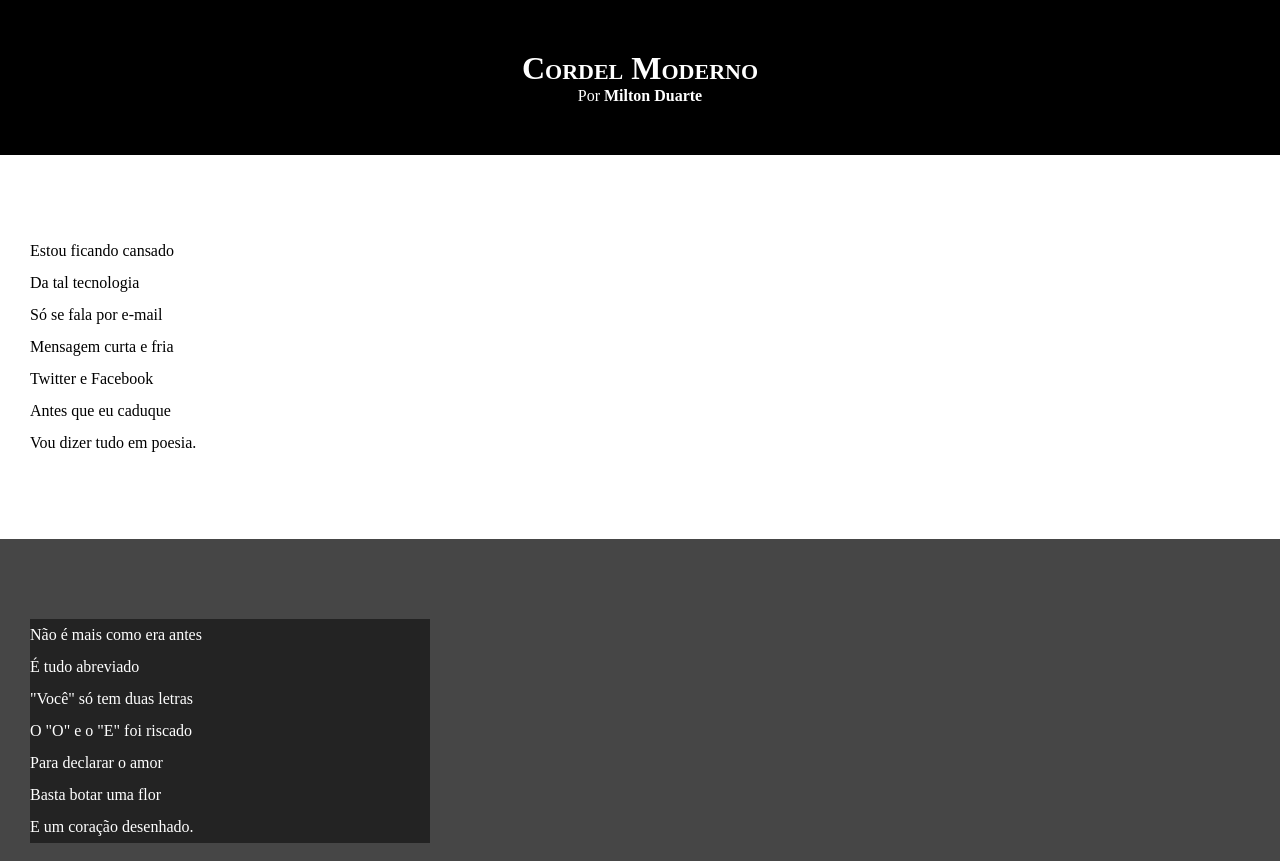
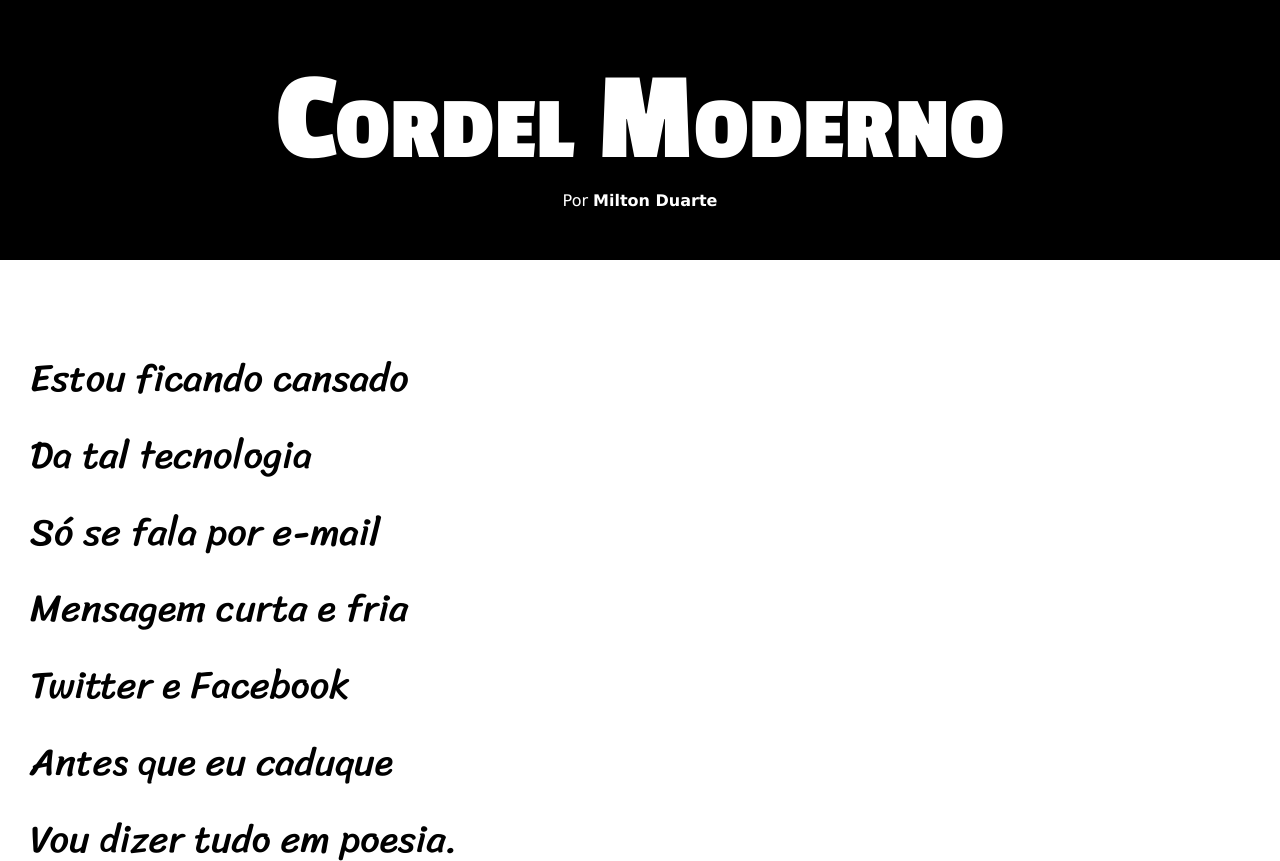
Before and after one commit to HiagoVictor0/HTML-CSS, a plain HTML site: page Desafios/D012/index.html in a window 1280 px wide. Shown: the top 861 px of the page. Drawn offline with Linux system fonts and the light colour scheme.

Commit message:
Atualizaçao de estilos d12

```diff
--- a/Desafios/D012/style.css
+++ b/Desafios/D012/style.css
@@ -1,4 +1,14 @@
 @charset "UTF-8";
+
+@import url('https://fonts.googleapis.com/css2?family=Passion+One:wght@400;700;900&display=swap');
+
+@import url('https://fonts.googleapis.com/css2?family=Passion+One:wght@400;700;900&family=Sriracha&display=swap');
+
+:root{
+    --font1: Verdana, Geneva, Tahoma, sans-serif;
+    --font2: 'Passion One', 'cursive';
+    --font3: 'Sriracha', 'cursive'
+}
 
 *{
     margin: 0px;
@@ -8,6 +18,7 @@
 html, body{
     min-height: 100vh;
     background-color: darkgray;
+    font-family: var(--font1);
 }
 
 header{
@@ -19,6 +30,8 @@ header{
 header > h1{
     padding-top: 50px;
     font-variant: small-caps;
+    font-family: var(--font2);
+    font-size: 10vw;
 }
 
 header > p{
@@ -40,6 +53,8 @@ section{
     padding-bottom: 10vh;
     line-height: 2em;
     padding-left: 30px;
+    font-family: var(--font3);
+    font-size: 3vw;
 }
 
 section.normal{
@@ -54,7 +69,8 @@ section.imagem{
 
 section.imagem > p{
     background-color: rgba(0, 0, 0, 0.5);
-    width: 400px;
+    display: inline-block;
+    padding: 5px;
 }
 
 footer{
```
